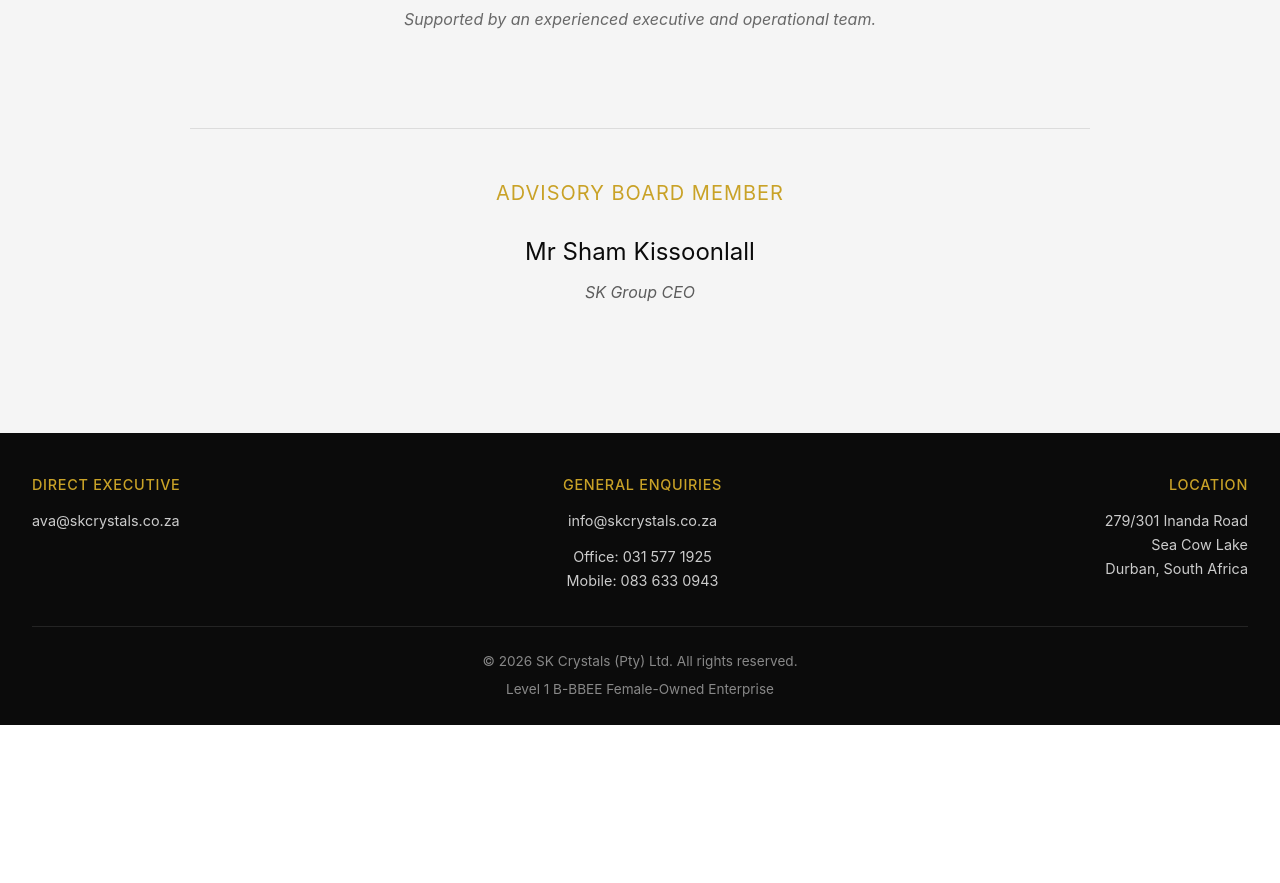
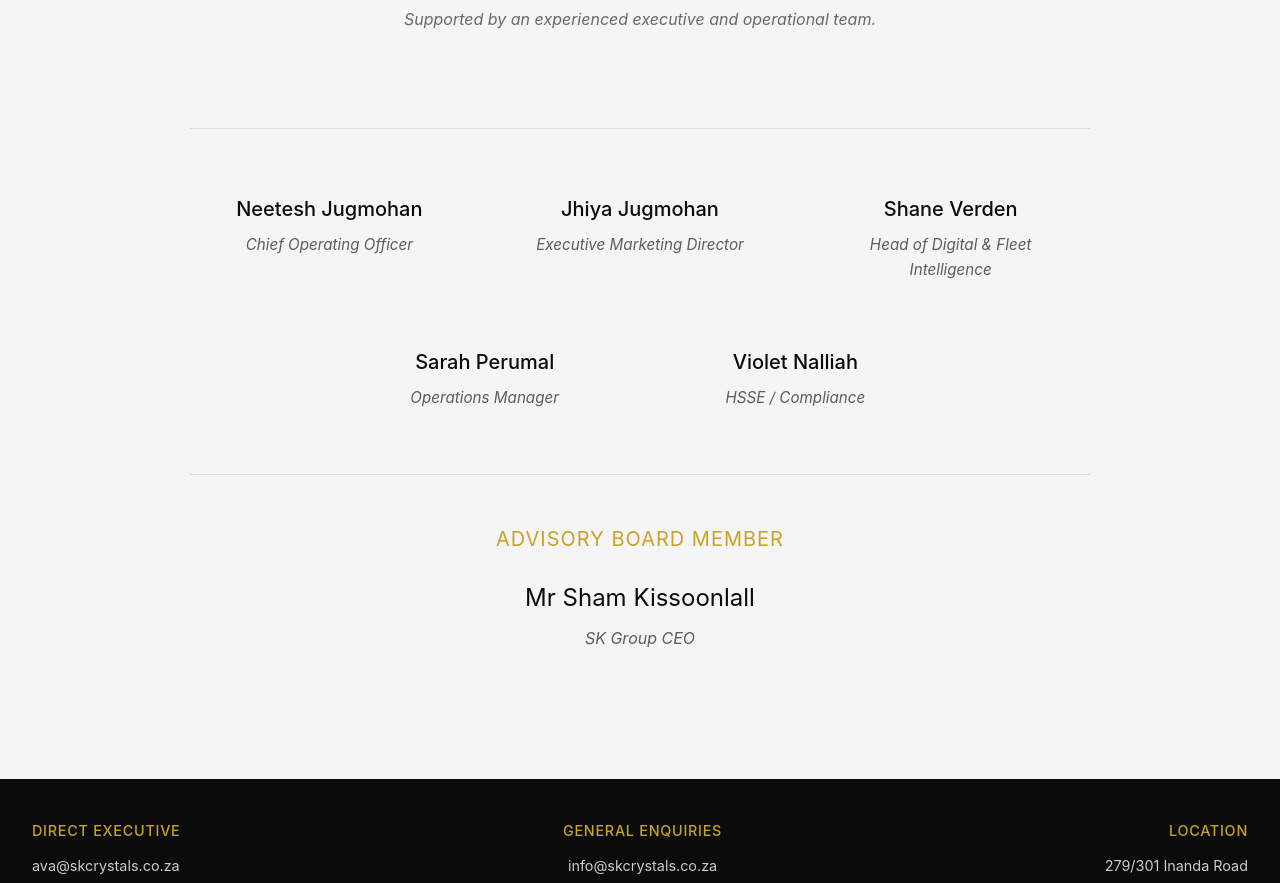
Before and after one commit to ahmeddabbasi/skcrystals, a React (Vite) app: page / in a window 1280 px wide. Shown: the part 5600-6483 px from the top of the page. Before the commit the page ends 6325 px from the top, so only its background shows below. Built offline with nearby package versions, Linux system fonts and the light colour scheme.

Commit message:
Add executive team members to leadership section

```diff
--- a/src/components/LeadershipStack.tsx
+++ b/src/components/LeadershipStack.tsx
@@ -9,6 +9,30 @@
             <h2 className="ceo-name">Avashnee Shamlall</h2>
             <p className="ceo-title">Founder | Infrastructure & Fleet Integrity Strategist</p>
             <p className="team-support-text">Supported by an experienced executive and operational team.</p>
+          </div>
+        </div>
+
+        {/* Executive Team Section */}
+        <div className="executive-team-list">
+          <div className="team-member">
+            <p className="member-name">Neetesh Jugmohan</p>
+            <p className="member-role">Chief Operating Officer</p>
+          </div>
+          <div className="team-member">
+            <p className="member-name">Jhiya Jugmohan</p>
+            <p className="member-role">Executive Marketing Director</p>
+          </div>
+          <div className="team-member">
+            <p className="member-name">Shane Verden</p>
+            <p className="member-role">Head of Digital & Fleet Intelligence</p>
+          </div>
+          <div className="team-member">
+            <p className="member-name">Sarah Perumal</p>
+            <p className="member-role">Operations Manager</p>
+          </div>
+          <div className="team-member">
+            <p className="member-name">Violet Nalliah</p>
+            <p className="member-role">HSSE / Compliance</p>
           </div>
         </div>
 
--- a/src/styles-editorial.css
+++ b/src/styles-editorial.css
@@ -502,6 +502,51 @@
   font-style: italic;
 }
 
+.executive-team-list {
+  text-align: center;
+  margin-top: 3rem;
+  padding-top: 3rem;
+  border-top: 1px solid rgba(0, 0, 0, 0.1);
+  display: grid;
+  grid-template-columns: repeat(6, 1fr);
+  gap: 2rem;
+  max-width: 1000px;
+  margin-left: auto;
+  margin-right: auto;
+}
+
+.team-member {
+  display: flex;
+  flex-direction: column;
+  align-items: center;
+  gap: 0.5rem;
+  padding: 1rem;
+  grid-column: span 2;
+}
+
+.team-member:nth-child(4) {
+  grid-column: 2 / span 2;
+}
+
+.team-member:nth-child(5) {
+  grid-column: 4 / span 2;
+}
+
+.member-name {
+  font-size: 1.25rem;
+  font-weight: 500;
+  color: var(--deep-black);
+  margin: 0;
+}
+
+.member-role {
+  font-size: 0.95rem;
+  color: var(--deep-black);
+  opacity: 0.65;
+  margin: 0;
+  font-style: italic;
+}
+
 .advisory-board {
   text-align: center;
   margin-top: 3rem;
```
